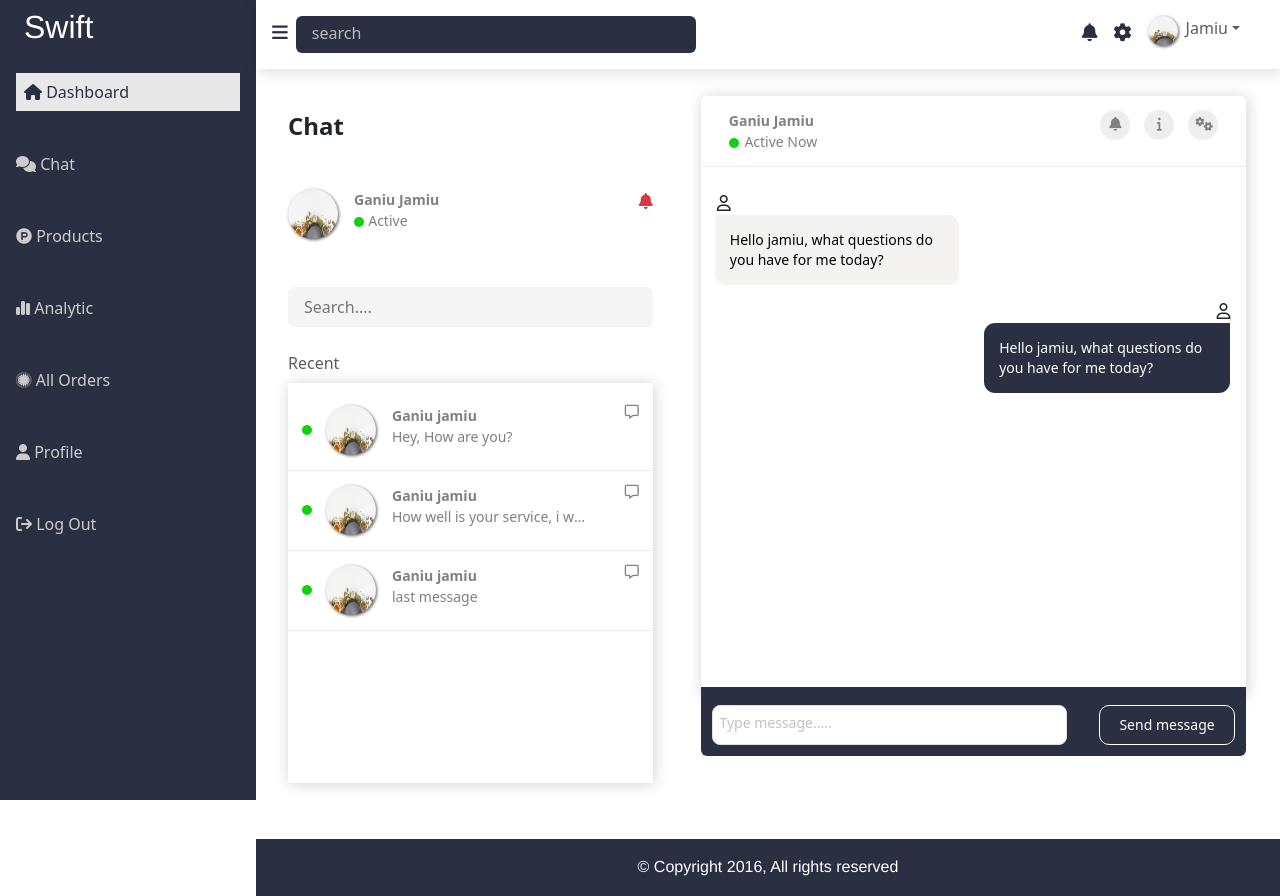
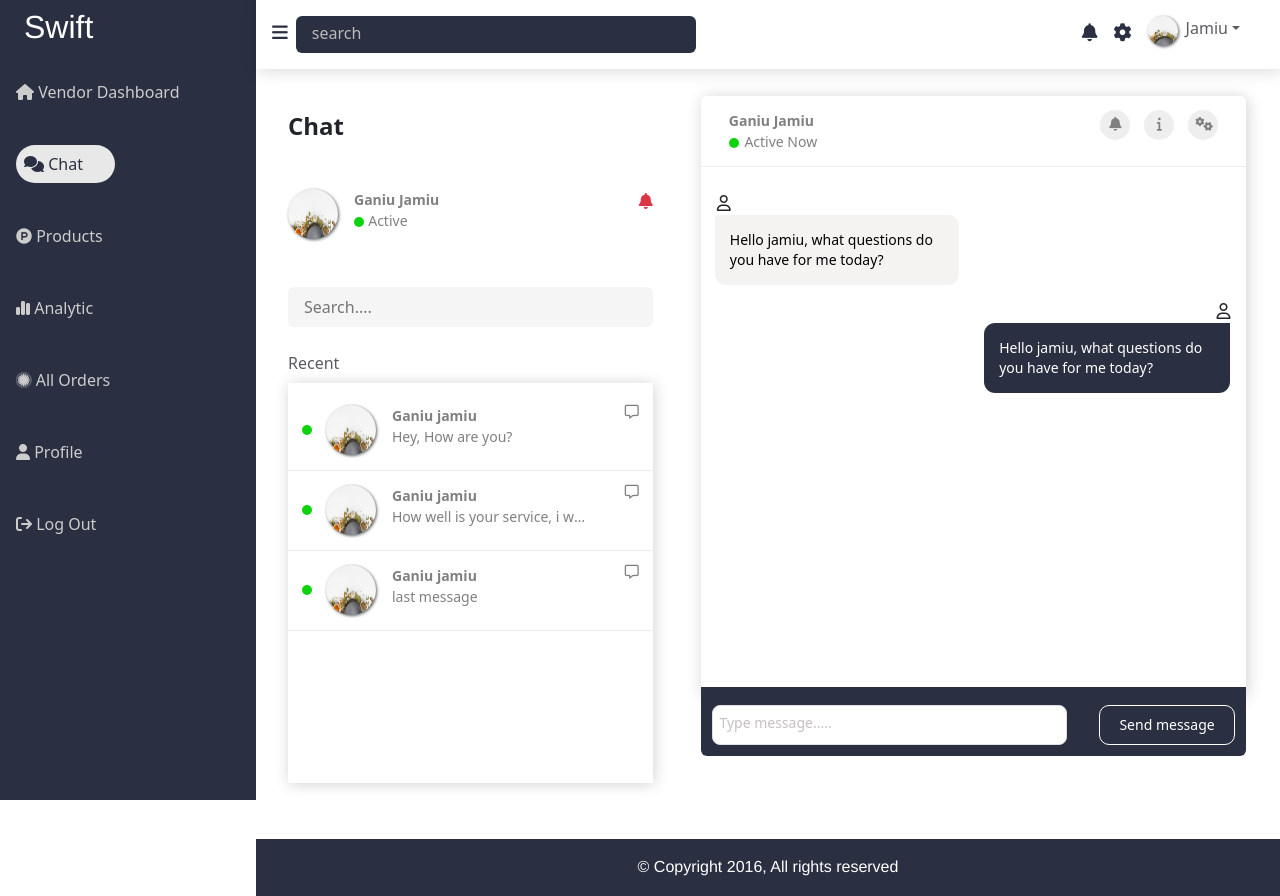
Before and after one commit to mario0070/food-delivery, a React (Vite) app: page /chat in a window 1280 px wide. Built offline with nearby package versions, Linux system fonts and the light colour scheme.

Commit message:
sidebar setup

```diff
--- a/public/css/chat.css
+++ b/public/css/chat.css
@@ -139,7 +139,7 @@
     height: 500px;
     overflow: scroll;
     padding-bottom: 2em;
-    width: fit-content;
+    width: 100%;
 }
 
 .msg-container .wrap1 .msgBodys{
--- a/public/css/vendor_dashboard.css
+++ b/public/css/vendor_dashboard.css
@@ -46,8 +46,9 @@
     background-color: rgb(233, 232, 232);
     color: var(--primary);
     padding: .5em;
-    padding-right: 8em;
+    padding-right: 2em;
     text-align: start;
+    border-radius: 20px;
 }
 
 .vendor_dashboard .sidebar .links p a:hover{
--- a/src/components/sidebar.jsx
+++ b/src/components/sidebar.jsx
@@ -1,18 +1,30 @@
-import React from 'react'
+import React, { useEffect } from 'react'
 
-export default function Sidebar() {
+export default function Sidebar({role}) {
+
+  useEffect(() => {
+    var side_link = document.querySelectorAll(".side_link")
+    side_link.forEach((val) => {
+      var page = window.location.pathname.split("/")[1].split("-").join().replace(",", " ")
+      if(val.innerText.toLowerCase() == ` ${page}`){
+        val.classList.add("active")
+      }
+    })
+  })
+
+
   return (
     <div className="sidebar">
         <div className="top">
         <h2 className='p-2 mb-4 text-white'><a href="/">Swift</a></h2>
         <div className="links">
-            <p className=""><a href="/vendor-dashboard" className='active'><i class="fa-solid fa-house"></i> Dashboard</a></p>
-            <p className=""><a href="/chat"><i class="fa-solid fa-comments"></i> Chat</a></p>
-            <p className=""><a href=""><i class="fa-brands fa-product-hunt"></i> Products</a></p>
-            <p className=""><a href=""><i class="fa-solid fa-chart-simple"></i> Analytic</a></p>
-            <p className=""><a href=""><i class="fa-brands fa-first-order-alt"></i> All Orders</a></p>
-            <p className=""><a href=""><i class="fa-solid fa-user"></i> Profile</a></p>
-            <p className=""><a href=""><i class="fa-solid fa-arrow-right-from-bracket"></i> Log Out</a></p>
+            <p className=""><a href="/vendor-dashboard" className='side_link'><i class="fa-solid fa-house"></i> {role} Dashboard</a></p>
+            <p className=""><a className='side_link' href="/chat"><i class="fa-solid fa-comments"></i> Chat</a></p>
+            <p className=""><a className='side_link' href=""><i class="fa-brands fa-product-hunt"></i> Products</a></p>
+            <p className=""><a className='side_link' href=""><i class="fa-solid fa-chart-simple"></i> Analytic</a></p>
+            <p className=""><a className='side_link' href=""><i class="fa-brands fa-first-order-alt"></i> All Orders</a></p>
+            <p className=""><a className='side_link' href=""><i class="fa-solid fa-user"></i> Profile</a></p>
+            <p className=""><a className='side_link' href=""><i class="fa-solid fa-arrow-right-from-bracket"></i> Log Out</a></p>
         </div>
         </div>
     </div>
--- a/src/pages/chat.jsx
+++ b/src/pages/chat.jsx
@@ -1,4 +1,4 @@
-import React, { useRef } from 'react'
+import React, { useRef, useState } from 'react'
 import Sidebar from '../components/sideBar'
 import Topbar from '../components/topbar'
 import "/public/css/chat.css"
@@ -7,6 +7,7 @@ import $ from 'jquery';
 
 export default function Chat() {
   const msgInputs = useRef("")
+  const [role, setRole] = useState("Vendor")
 
   const toggle = () => {
     const topbar = document.querySelector(".topbar")
@@ -56,7 +57,7 @@ export default function Chat() {
 
   return (
     <div className='vendor_dashboard'>
-      <Sidebar/>
+      <Sidebar role={role}/>
 
       <div className="main_content">
         <Topbar toggle={toggle}/>
--- a/src/pages/vendor_dashboard.jsx
+++ b/src/pages/vendor_dashboard.jsx
@@ -1,10 +1,11 @@
-import React from 'react'
+import React, { useState } from 'react'
 import "/public/css/vendor_dashboard.css"
 import banner3 from "/img/home-banner3.jpg"
 import Sidebar from '../components/sideBar'
 import Topbar from '../components/topbar'
 
 export default function VendorDashboard() {
+  const [role, setRole] = useState("Vendor")
 
   const toggle = () => {
     const topbar = document.querySelector(".topbar")
@@ -17,7 +18,7 @@ export default function VendorDashboard() {
 
   return (
     <div className='vendor_dashboard d-flex'>
-      <Sidebar/>
+      <Sidebar role={role}/>
 
       <div className="main_content">
        <Topbar toggle={toggle}/>
```
